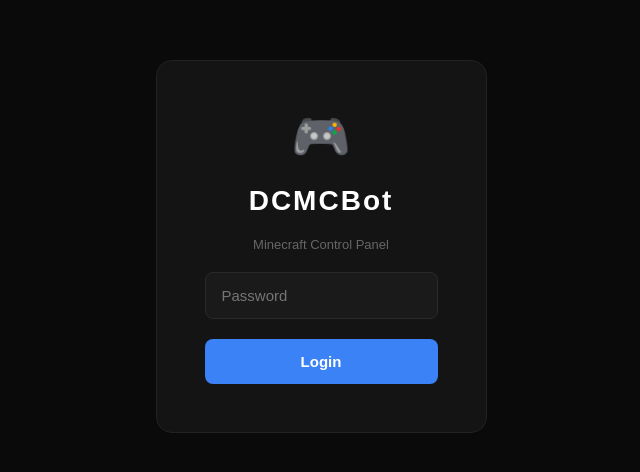
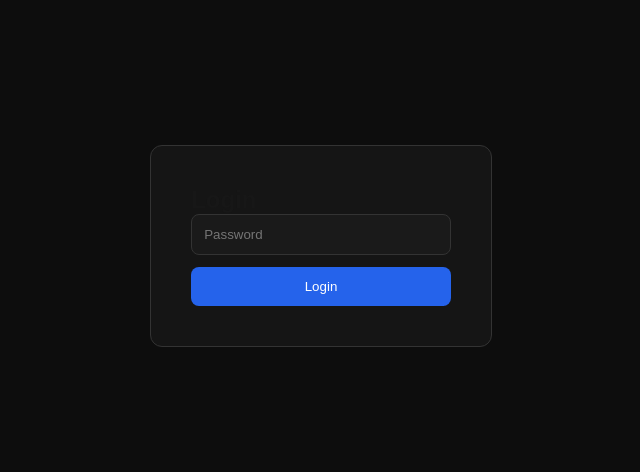
Before and after one commit to kuhleru/DCMCBot, a Next.js app: page /login in a window 1280 px wide. Shown: the part 154-626 px from the top of the page, without its empty margins (319-959 px from the left). Built offline with nearby package versions, Linux system fonts and the light colour scheme.

Commit message:
Simplify UI

```diff
--- a/src/app/login/page.tsx
+++ b/src/app/login/page.tsx
@@ -4,123 +4,50 @@ import { useState } from "react";
 import { useRouter } from "next/navigation";
 
 export default function Login() {
-  const [password, setPassword] = useState("");
-  const [error, setError] = useState("");
-  const [loading, setLoading] = useState(false);
+  const [pw, setPw] = useState("");
+  const [err, setErr] = useState("");
+  const [load, setLoad] = useState(false);
   const router = useRouter();
 
-  const handleLogin = async (e: React.FormEvent) => {
+  const login = async (e: React.FormEvent) => {
     e.preventDefault();
-    setLoading(true);
-    setError("");
+    setLoad(true);
+    setErr("");
 
     try {
-      const res = await fetch("/api/login", {
+      const r = await fetch("/api/login", {
         method: "POST",
         headers: { "Content-Type": "application/json" },
-        body: JSON.stringify({ password }),
+        body: JSON.stringify({ password: pw }),
       });
+      const d = await r.json();
 
-      const data = await res.json();
-
-      if (data.token) {
-        document.cookie = `token=${data.token}; path=/; max-age=${7*24*60*60}`;
+      if (d.token) {
+        document.cookie = `token=${d.token}; path=/; max-age=${7*24*60*60}`;
         router.push("/");
       } else {
-        setError(data.error || "Invalid password");
+        setErr(d.error || "Invalid");
       }
-    } catch {
-      setError("Login failed");
-    }
-    setLoading(false);
+    } catch { setErr("Error"); }
+    setLoad(false);
   };
 
   return (
-    <div style={styles.container}>
-      <form style={styles.form} onSubmit={handleLogin}>
-        <div style={styles.icon}>🎮</div>
-        <h1 style={styles.title}>DCMCBot</h1>
-        <p style={styles.subtitle}>Minecraft Control Panel</p>
-
-        {error && <p style={styles.error}>{error}</p>}
-
+    <div style={{ minHeight: "100vh", display: "flex", alignItems: "center", justifyContent: "center", background: "#0d0d0d" }}>
+      <form onSubmit={login} style={{ padding: "40px", background: "#151515", borderRadius: "12px", border: "1px solid #333" }}>
+        <h2 style={{ marginTop: 0 }}>Login</h2>
+        {err && <p style={{ color: "#f87171" }}>{err}</p>}
         <input
           type="password"
+          value={pw}
+          onChange={e => setPw(e.target.value)}
           placeholder="Password"
-          value={password}
-          onChange={(e) => setPassword(e.target.value)}
-          style={styles.input}
-          disabled={loading}
+          style={{ width: "100%", padding: "12px", background: "#1a1a1a", border: "1px solid #333", borderRadius: "8px", color: "#fff", marginBottom: "12px" }}
         />
-
-        <button type="submit" style={styles.button} disabled={loading}>
-          {loading ? "..." : "Login"}
+        <button type="submit" disabled={load} style={{ width: "100%", padding: "12px", background: "#2563eb", border: "none", borderRadius: "8px", color: "#fff", cursor: "pointer" }}>
+          {load ? "..." : "Login"}
         </button>
       </form>
     </div>
   );
 }
-
-const styles: Record<string, React.CSSProperties> = {
-  container: {
-    minHeight: "100vh",
-    display: "flex",
-    alignItems: "center",
-    justifyContent: "center",
-    background: "#0a0a0a",
-  },
-  form: {
-    display: "flex",
-    flexDirection: "column",
-    alignItems: "center",
-    gap: "20px",
-    padding: "48px",
-    background: "#141414",
-    borderRadius: "16px",
-    border: "1px solid #222",
-    minWidth: "320px",
-  },
-  icon: {
-    fontSize: "48px",
-  },
-  title: {
-    margin: 0,
-    fontSize: "28px",
-    fontWeight: "700",
-    color: "#fff",
-    letterSpacing: "2px",
-  },
-  subtitle: {
-    margin: 0,
-    color: "#666",
-    fontSize: "13px",
-  },
-  error: {
-    margin: 0,
-    color: "#f44",
-    fontSize: "13px",
-  },
-  input: {
-    width: "100%",
-    padding: "14px 16px",
-    background: "#1a1a1a",
-    border: "1px solid #2a2a2a",
-    borderRadius: "8px",
-    color: "#fff",
-    fontSize: "15px",
-    outline: "none",
-    transition: "border-color 0.2s",
-  },
-  button: {
-    width: "100%",
-    padding: "14px",
-    background: "#3b82f6",
-    border: "none",
-    borderRadius: "8px",
-    color: "#fff",
-    fontSize: "15px",
-    fontWeight: "600",
-    cursor: "pointer",
-    transition: "opacity 0.2s",
-  },
-};
```
Also changed, not shown: src/app/page.tsx (+48 -190 lines), src/middleware.ts (deleted, +0 -29 lines).
